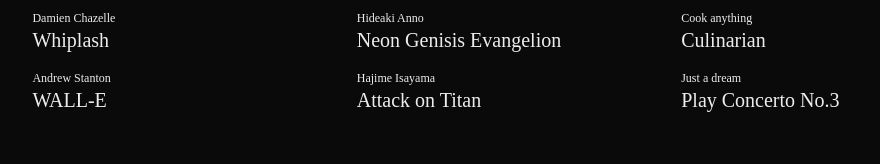
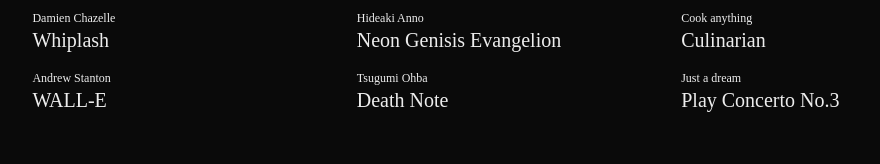
Before and after one commit to HyunLee8/MyPortfolio, a Next.js app: page /about in a window 1280 px wide. Shown: the part 550-714 px from the top of the page, without its empty margins (181-1061 px from the left). Built offline with nearby package versions, Linux system fonts and the light colour scheme.

Commit message:
one more change

```diff
--- a/app/about/page.tsx
+++ b/app/about/page.tsx
@@ -86,8 +86,8 @@
               <p className="text-xl">Neon Genisis Evangelion</p>
             </div>
             <div>
-              <p className="text-xs">Hajime Isayama</p>
-              <p className="text-xl">Attack on Titan</p>
+              <p className="text-xs">Tsugumi Ohba</p>
+              <p className="text-xl">Death Note</p>
             </div>
           </div>
         </div>
```
